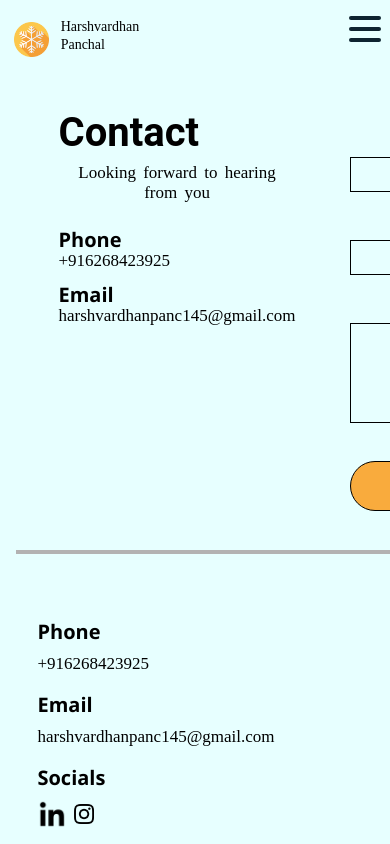
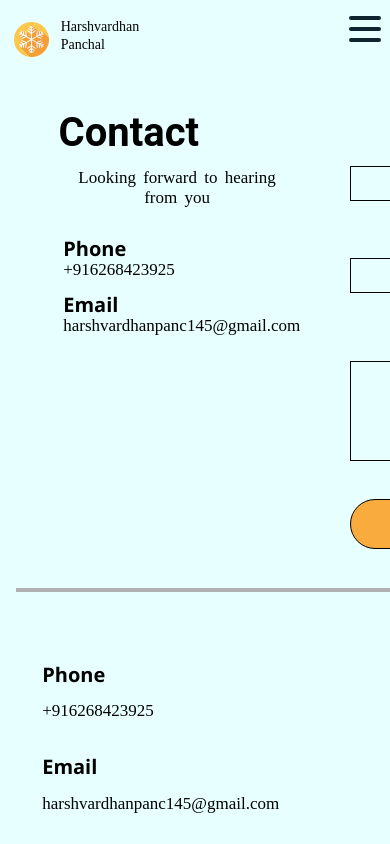
Before and after one commit to harshu-panchal/myportfolio, a React (Vite) app: page /myportfolio/Contact in a window 390 px wide. Shown: the top 844 px of the page. Built offline with nearby package versions, Linux system fonts and the light colour scheme; a web font is replaced by a local one.

Commit message:
sixth commit

```diff
--- a/src/components/responsive.css
+++ b/src/components/responsive.css
@@ -62,14 +62,14 @@
         /* padding-left: 1%; */
         /* padding-right: 15%; */
         margin-top: 15%;
-        padding-left: 5%;
+        padding-left: 2%;
         width: 100%;
         text-align: center;
     }
 
     .my-image {
-        width: 400px;
-        height: 400px;
+        width: 370px;
+        height: 370px;
     }
 
     .heading {
@@ -79,13 +79,14 @@
     }
 
     .sub-heading {
+        padding: 2%;
         font-size: 20px;
         text-align: center;
         line-height: 15px;
-        padding-bottom: 2%;
     }
 
     .bio {
+        padding: 2%;
         font-size: 17px;
         text-align: center;
         line-height: 20px;
```
